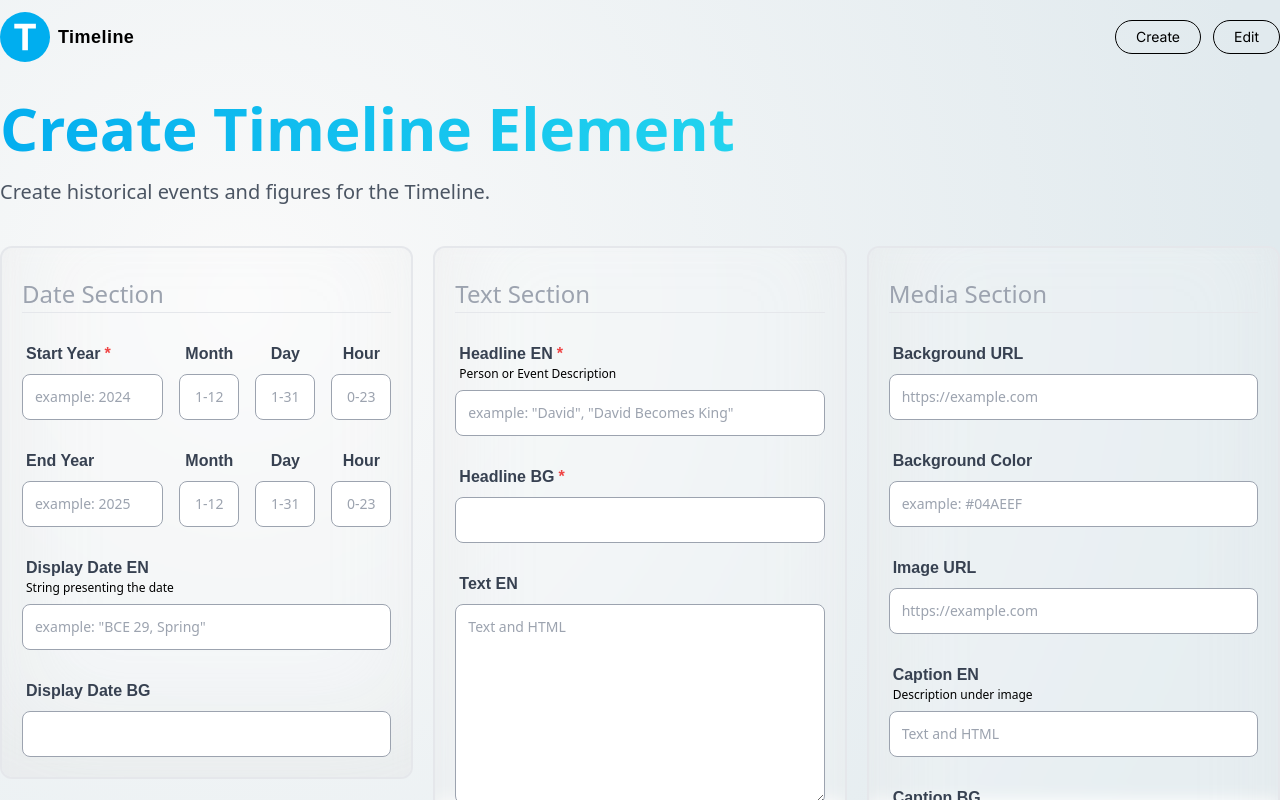
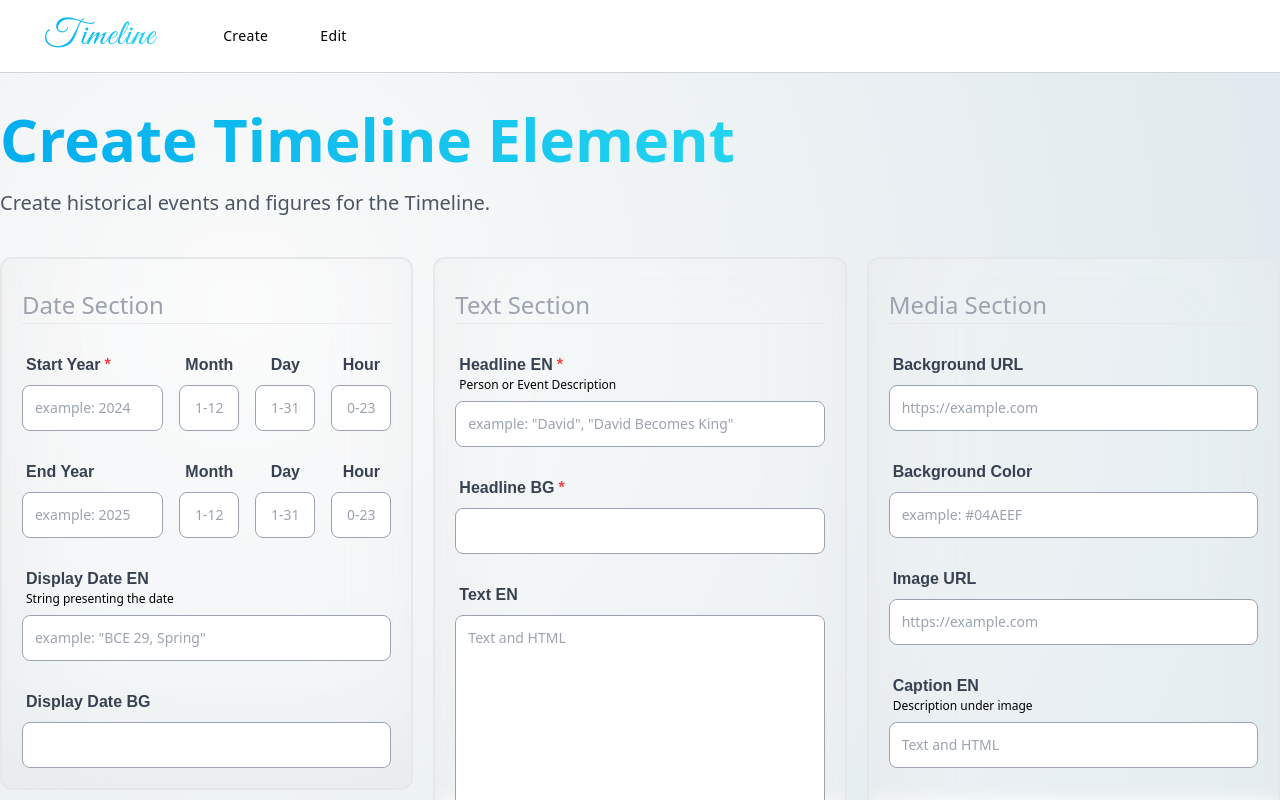
Before and after one commit to AlShandor/Timeline, a Next.js app: page /create-element in a window 1280 px wide. Shown: the top 800 px of the page. Built offline with nearby package versions, Linux system fonts and the light colour scheme.

Commit message:
modify logo. Change navigation style

```diff
--- a/app/layout.jsx
+++ b/app/layout.jsx
@@ -12,8 +12,8 @@ const RootLayout = ({ children }) => {
         <html lang="en">
             <body>
                 <div className='background' />
+                <Nav />
                 <main className="main">
-                    <Nav />
                     {children}
                 </main>
             </body>
--- a/components/Form.jsx
+++ b/components/Form.jsx
@@ -389,7 +389,7 @@ const Form = ({
                         <button
                             type='submit'
                             disabled={submitting}
-                            className='px-5 py-1.5 text-sm bg-primary-orange rounded-full text-white'
+                            className='px-5 py-1.5 text-sm bg-primary-orange rounded-lg text-white'
                         >
                             {submitting ? `${type}ing...` : type}
                         </button>
--- a/components/Nav.jsx
+++ b/components/Nav.jsx
@@ -2,24 +2,28 @@
 
 import Link from 'next/link';
 import Image from 'next/image';
+import localFont from 'next/font/local'
 import { useState, useEffect } from 'react';
+
+const myFont = localFont({ src: '../public/fonts/GreatVibes-Regular.ttf' })
 
 const Nav = () => {
     return (
-        <nav className="flex-between w-full mb-4 pt-3">
-            <Link href="/" className="flex gap-2 flex-center">
-                <Image src="/images/logo.svg" alt="timeline logo" width={50} height={50} className="object-contain" />
-                <p className="logo_text">Timeline</p>
+        <nav className="flex items-center justify-center w-full mb-4 py-3 px-4 z-20 relative bg-white border-b-[1px] border-gray-300">
+            <header className="z-40 flex px-6 gap-10 w-full flex-row relative flex-nowrap items-center justify-start max-w-[1600px]">
+                <Link href="/" className="flex flex-center">
+                    <p className={`${myFont.className} logo_text`} >Timeline</p>
                 </Link>
 
-            <div className="flex gap-3">
+                <div className="flex gap-1">
                     <Link href="/create-element" className="inline-block">
-                    <p className="outline_btn">Create</p>
+                        <p className="nav_btn">Create</p>
                     </Link>
                     <Link href="/edit-element" className="inline-block">
-                    <p className="outline_btn">Edit</p>
+                        <p className="nav_btn">Edit</p>
                     </Link>
                 </div>
+            </header>
         </nav>
     )
 };
--- a/next.config.js
+++ b/next.config.js
@@ -29,6 +29,18 @@ const nextConfig = {
 				port: "",
 				pathname: "/**",
 			},
+			{
+				protocol: "https",
+				hostname: "youtu.be",
+				port: "",
+				pathname: "/**",
+			},
+			{
+				protocol: "https",
+				hostname: "youtube.com",
+				port: "",
+				pathname: "/**",
+			},
 		],
 	},
 };
--- a/styles/globals.css
+++ b/styles/globals.css
@@ -22,11 +22,11 @@
 }
 
 .black_btn {
-	@apply rounded-full border border-black bg-black py-1.5 px-5 text-white transition-all hover:bg-white hover:text-black text-center text-sm font-inter flex items-center justify-center;
+	@apply rounded-lg border border-black bg-black py-1.5 px-5 text-white transition-all hover:bg-white hover:text-black text-center text-sm font-inter flex items-center justify-center;
 }
 
 .outline_btn {
-	@apply rounded-full border border-black bg-transparent py-1.5 px-5 text-black transition-all hover:bg-black hover:text-white text-center text-sm font-inter flex items-center justify-center;
+	@apply rounded-lg border border-black bg-transparent py-1.5 px-5 text-black transition-all hover:bg-black hover:text-white text-center text-sm font-inter flex items-center justify-center;
 }
 
 .head_text {
@@ -54,7 +54,7 @@
 }
 
 .copy_btn {
-	@apply w-7 h-7 rounded-full bg-white/10 shadow-[inset_10px_-50px_94px_0_rgb(199,199,199,0.2)] backdrop-blur flex justify-center items-center cursor-pointer;
+	@apply w-7 h-7 rounded-lg bg-white/10 shadow-[inset_10px_-50px_94px_0_rgb(199,199,199,0.2)] backdrop-blur flex justify-center items-center cursor-pointer;
 }
 
 .glassmorphism {
@@ -113,7 +113,7 @@
 
 /* Nav Component */
 .logo_text {
-	@apply max-sm:hidden font-satoshi font-semibold text-lg text-black tracking-wide;
+	@apply font-normal text-4xl blue_gradient p-1 tracking-wide;
 }
 
 .dropdown {
@@ -122,6 +122,10 @@
 
 .dropdown_link {
 	@apply text-sm font-inter text-gray-700 hover:text-gray-500 font-medium;
+}
+
+.nav_btn {
+    @apply inline-flex h-9 w-max items-center justify-center rounded-lg bg-white px-6 py-2 text-sm font-medium tracking-wide transition-colors hover:bg-[#F4F4F5] focus:outline-none disabled:pointer-events-none disabled:opacity-50
 }
 
 /* ElementCard Component */
```
Also changed, not shown: public/fonts/GreatVibes-Regular.ttf (added), public/images/logo.svg (deleted). Lines whose indentation alone changed are shown as unchanged.
